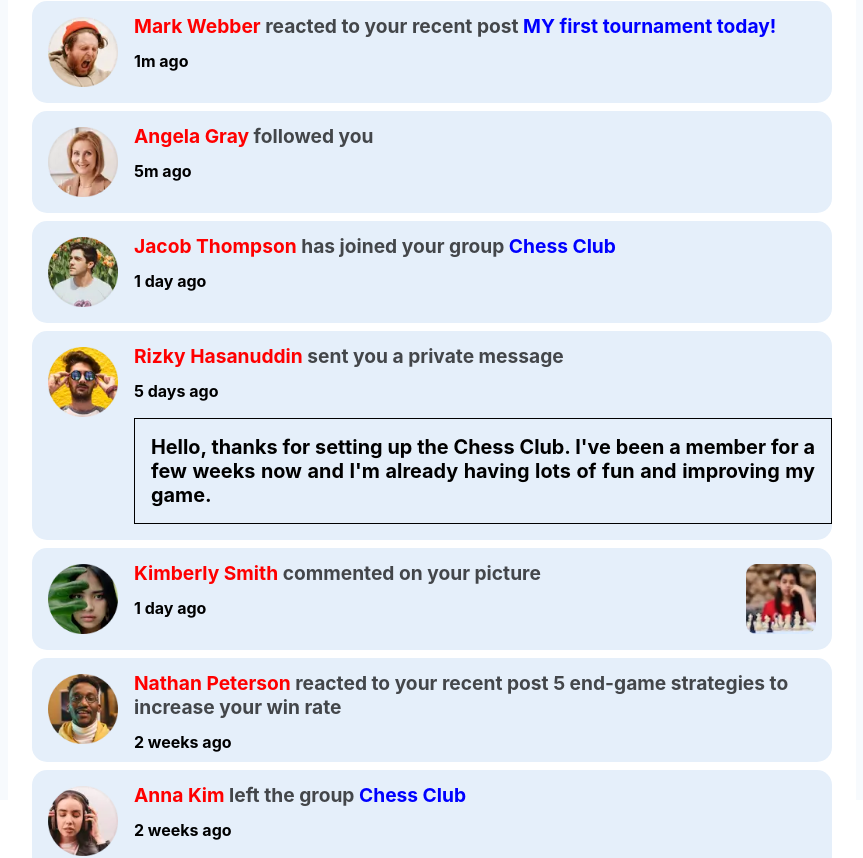
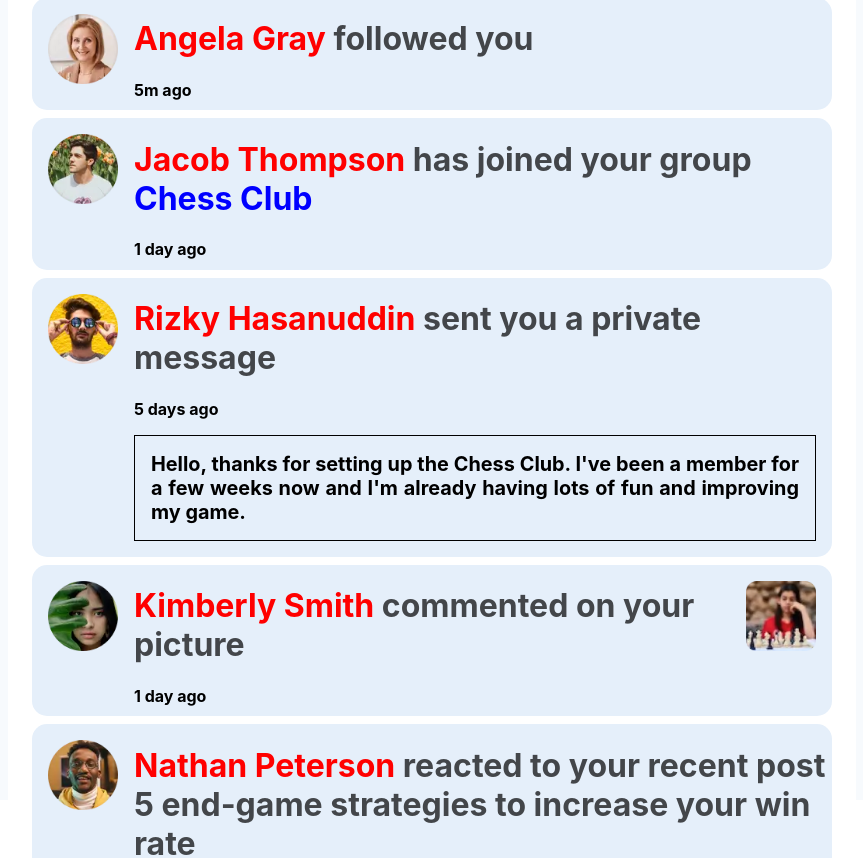
Before and after one commit to Danteie/notifications-page-main, a React (Create React App) app: page / in a window 1280 px wide. Shown: the top 858 px of the page, without its empty margins (208-1071 px from the left). Built offline with nearby package versions, Linux system fonts and the light colour scheme.

Commit message:
filter new norification

```diff
--- a/src/Component/Card/Card.css
+++ b/src/Component/Card/Card.css
@@ -17,6 +17,14 @@
     font-size: 1.2rem;
 }
 
+.notification-text::after{
+    content: "";
+    border-radius: 50%;
+	  height: 30px;
+	  width: 30px;
+	  background: #cccccc;
+}
+
 .time{
     font-size: 1rem;
 }
@@ -26,6 +34,7 @@
     border: 1px solid black;
     text-align:justify;
     padding: 1rem;
+    margin: 1rem 1rem 1rem 0;
 }
 
 .nickname{
--- a/src/Component/Card/Card.js
+++ b/src/Component/Card/Card.js
@@ -3,7 +3,7 @@ import React from 'react';
 import '../../Assets/avatar-angela-gray.webp'
 
 
-export default function Card({image,name,text,time,link,message,content}) {
+export default function Card({image,name,text,time,link,message,content,read}) {
 
   function messages(message) {
     if (message) {
@@ -17,17 +17,38 @@ export default function Card({image,name,text,time,link,message,content}) {
     }
   }
 
-
-  return (
+  function isRead(read){
+    if(!read){
+      return (
         <div className='card'>
             <img alt='profile' src={image} />
             <div>
-                <h1 className='notification-text'><span className='nickname'>{name}</span> <span className='type-notification'>{text}</span> <span className='link'>{link}</span></h1>
+                <h1 className='notification-read'><span className='nickname'>{name}</span> <span className='type-notification'>{text}</span> <span className='link'>{link}</span></h1>
                 <h1 className='time'>{time}</h1>
                 {messages(message)}
             </div>
            {images(content)}
         </div>
+      )
+    }else{
+      return(
+        <div className='card'>
+            <img alt='profile' src={image} />
+            <div>
+                <h1 className='notification-notRead'><span className='nickname'>{name}</span> <span className='type-notification'>{text}</span> <span className='link'>{link}</span></h1>
+                <h1 className='time'>{time}</h1>
+                {messages(message)}
+            </div>
+           {images(content)}
+        </div>
+      )
+    }
+  }
 
+
+  return (
+    <>
+      {isRead(read)}
+    </>
   );
 }
--- a/src/Component/Cards.js
+++ b/src/Component/Cards.js
@@ -17,7 +17,8 @@ const Cards = () => {
                         time={notifications.time}
                         link={notifications.link}
                         content={notifications.content}
-                        message={notifications.message}/>
+                        message={notifications.message}
+                        read={notifications.read}/>
                     )
                 })
             }
```
